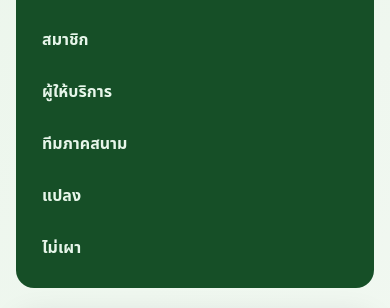
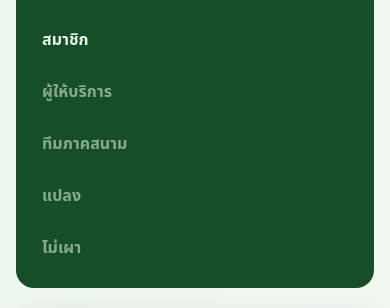
Before and after one commit to noikaona-sketch/KaonA-Agri, a Next.js app: page /admin-prototype in a window 390 px wide. Shown: the part 162-470 px from the top of the page. Built offline with nearby package versions, Linux system fonts and the light colour scheme; no server answers.

Commit message:
fix: keep admin nav routes backoffice-safe and restore mobile shell

```diff
--- a/app/globals.css
+++ b/app/globals.css
@@ -263,6 +263,11 @@ body {
   color: #1f6f33;
 }
 
+.admin-web-shell__nav-item--disabled {
+  opacity: 0.55;
+  cursor: not-allowed;
+}
+
 .admin-web-shell__content-card {
   background: var(--surface);
   border: 1px solid var(--border);
--- a/src/shared/components/admin-web-shell.tsx
+++ b/src/shared/components/admin-web-shell.tsx
@@ -11,10 +11,10 @@ const navItems = [
   { label: 'แดชบอร์ด', href: '/admin' },
   { label: 'คิวอนุมัติ', href: '/admin-prototype/approvals' },
   { label: 'สมาชิก', href: '/admin/members' },
-  { label: 'ผู้ให้บริการ', href: '/service' },
-  { label: 'ทีมภาคสนาม', href: '/field' },
-  { label: 'แปลง', href: '/plots' },
-  { label: 'ไม่เผา', href: '/no-burn' },
+  { label: 'ผู้ให้บริการ', href: '' },
+  { label: 'ทีมภาคสนาม', href: '' },
+  { label: 'แปลง', href: '' },
+  { label: 'ไม่เผา', href: '' },
 ] as const;
 
 type AdminWebShellProps = {
@@ -37,6 +37,14 @@ export function AdminWebShell({ title, subtitle, roleBadge = 'แอดมิน
 
         <nav className="admin-web-shell__nav" aria-label="เมนูหลังบ้าน">
           {navItems.map((item) => {
+            if (!item.href) {
+              return (
+                <span key={item.label} className="admin-web-shell__nav-item admin-web-shell__nav-item--disabled" aria-disabled="true">
+                  {item.label}
+                </span>
+              );
+            }
+
             const isActive = pathname === item.href;
 
             return (
```
Also changed, not shown: src/shared/components/mobile-app-shell.tsx (+4 -7 lines).
